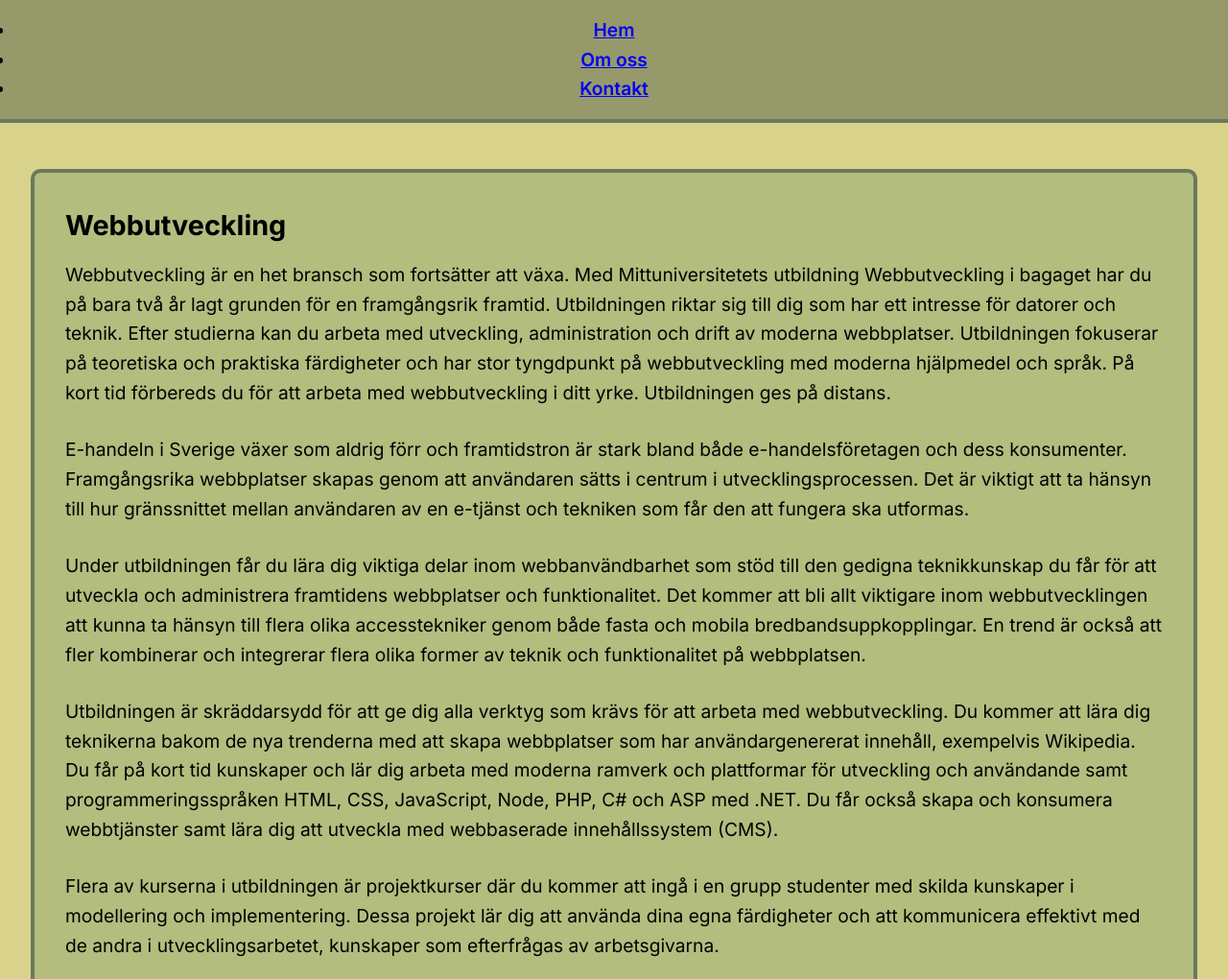
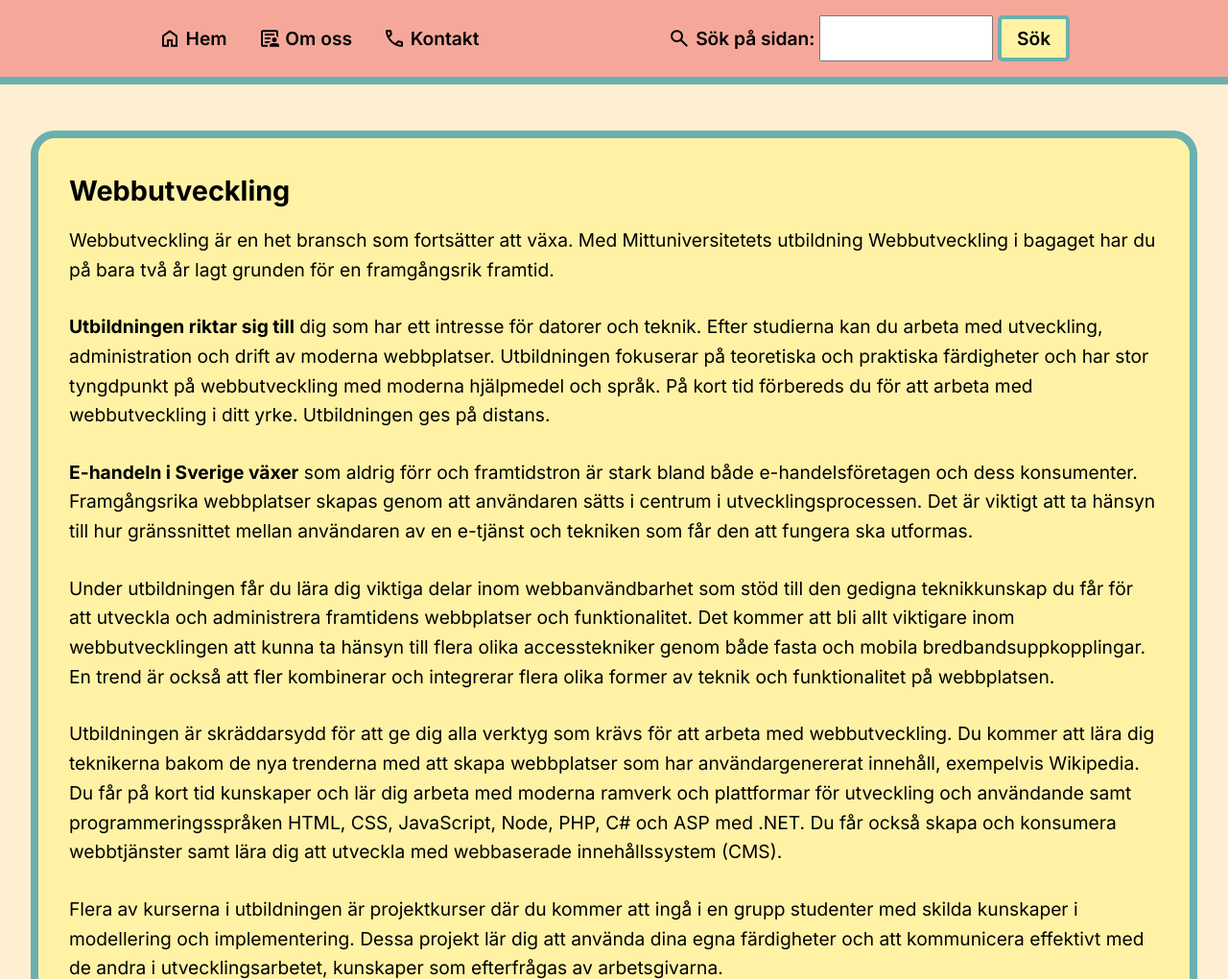
Before and after one commit to alni2600/DT068G-Laboration-2, a plain HTML site: page index.html in a window 1280 px wide. Shown: the top 1020 px of the page at 96% size. Drawn offline with Linux system fonts and the light colour scheme.

Commit message:
uppdaterat header med ikoner, lagt till media query, ändrat i css

```diff
--- a/css/styles.css
+++ b/css/styles.css
@@ -1,4 +1,6 @@
+/* -------------- */
 /* FÖR ALLA SIDOR */
+/* -------------- */
 * {
    box-sizing: border-box;
    margin: 0;
@@ -6,10 +8,10 @@
 }
 
 :root {
-   --primary-color: #D9D28B;
-   --secondary-color: #969A6A;
-   --third-color: #B2BD7E;
-   --contrast-color: #6A795D;
+   --primary-color: #FFEFD2;
+   --secondary-color: #F5A89A;
+   --third-color: #FFF2A5;
+   --contrast-color:#6AB0AF;
 }
 
 body{
@@ -20,14 +22,21 @@ body{
     line-height: 1.6;
 }
 
+
+/* ------------------ */
 /* STORA GRUPPERINGAR */
+/* ------------------ */
 
 header {
+    display: flex;
+    flex-direction: column;
     background-color: var(--secondary-color);
     padding: 1rem;
-    text-align: center;
-    border-bottom: 4px solid var(--contrast-color);
+    justify-content: center;
+    align-items: center;
+    border-bottom: 8px solid var(--contrast-color);
     font-weight: 600;
+    gap: 0.5rem 3rem;
 }
 
 main {
@@ -38,7 +47,7 @@ footer {
     background-color: var(--secondary-color);
     padding: 1rem;
     text-align: center;
-    border-top: 4px solid var(--contrast-color);
+    border-top: 8px solid var(--contrast-color);
     font-weight: 600;
 }
 
@@ -46,20 +55,111 @@ h1, h2, h3, h4, h5, h6 {
     padding: 1rem 1rem 0 1rem;
 }
 
-p {
+p{
     padding: 0.8rem 1rem 1rem 1rem;
 }
 
-section, .section {
+section, .quote-section {
     background-color: var(--third-color);
     margin: 1rem 0;
     padding: 1rem;
-    border-radius: 10px;
-    border: 4px solid var(--contrast-color);
+    border-radius: 25px;
+    border: 8px solid var(--contrast-color);
 }
-
-/* ID */
 
 
 
+/* ------- */
 /* KLASSER */
+/* ------- */
+
+.header-nav {
+    display: flex;
+    align-self: flex-start;
+}
+
+.header-nav ul {
+    display: flex;
+    list-style-type: none;
+    gap: 2rem;
+}
+
+.header-nav a {
+    display: flex;
+    gap: 0.3rem;
+    color: black;
+    text-decoration: none;
+}
+
+.search-box {
+    display: flex;
+    gap: 0.3rem;
+    align-self: flex-end;
+}
+
+.search-box label {
+    display: flex;
+    align-self: center;
+    gap: 0.3rem;
+}
+
+.button {
+    background-color: var(--third-color);
+    font-family: Inter, Arial, sans-serif;
+    color: black;
+    font-size: 1.2rem;
+    font-weight: 600;
+    border: 4px solid var(--contrast-color);
+    padding: 0.5rem 1rem;
+    border-radius: 5px;
+    cursor: pointer;
+}
+
+/* tydlig kontrast vid hover */
+a:hover, button:hover {
+    background-color: var(--contrast-color);
+    border-radius: 10px;
+    cursor: pointer;
+}
+
+/* rutor med citat */
+.quote-section {
+    display: flex;
+    flex-direction: column;
+}
+
+/* citat */
+.quote-section q {
+    align-self: center;
+    text-align: center;
+}
+
+/* källa till citat */
+.quote-section p {
+    align-self: end;
+    text-align: center;
+}
+
+section ul {
+    padding: 0.8rem 1rem 1rem 3rem;
+}
+
+
+/* ---------- */
+/* STOR SKÄRM */
+/* ---------- */
+
+@media (min-width: 850px) {
+    /* lägger menyn på en och samma rad när de får plats */
+    header {
+        flex-direction: row;
+        justify-content: space-evenly;
+        align-items: center;
+        gap: 3rem;
+    }
+
+    /* centrerar länkarna i headern i stor skärm */
+    .header-nav {
+        align-self: center;
+    }
+}
--- a/index.html
+++ b/index.html
@@ -14,22 +14,31 @@
 
 <body>
     <header>
-        <nav>
+        <nav class="header-nav">
             <ul>
-                <li><a href="index.html">Hem</a></li>
-                <li><a href="om-oss.html">Om oss</a></li>
-                <li><a href="kontakt.html">Kontakt</a></li>
+                <li><a href="#"><img src="images/home-black.svg" alt="">Hem</a></li>
+                <li><a href="#"><img src="images/about-us-black.svg" alt="">Om oss</a></li>
+                <li><a href="#"><img src="images/phone-black.svg" alt="">Kontakt</a></li>
             </ul>
         </nav>
+
+        <div class="search-box">
+            <label for="search">
+                <img src="images/search-black.svg" alt="">Sök på sidan: </label>
+            <input type="search" id="search" name="search">
+            <button class="button"> Sök </button>
+        </div>
     </header>
 
     <main>
         <section>
             <h1>Webbutveckling</h1>
 
-            <p>Webbutveckling är en het bransch som fortsätter att växa. Med Mittuniversitetets utbildning Webbutveckling i bagaget har du på bara två år lagt grunden för en framgångsrik framtid. Utbildningen riktar sig till dig som har ett intresse för datorer och teknik. Efter studierna kan du arbeta med utveckling, administration och drift av moderna webbplatser. Utbildningen fokuserar på teoretiska och praktiska färdigheter och har stor tyngdpunkt på webbutveckling med moderna hjälpmedel och språk. På kort tid förbereds du för att arbeta med webbutveckling i ditt yrke. Utbildningen ges på distans.</p>
+            <p>Webbutveckling är en het bransch som fortsätter att växa. Med Mittuniversitetets utbildning Webbutveckling i bagaget har du på bara två år lagt grunden för en framgångsrik framtid.
 
-            <p>E-handeln i Sverige växer som aldrig förr och framtidstron är stark bland både e-handelsföretagen och dess konsumenter. Framgångsrika webbplatser skapas genom att användaren sätts i centrum i utvecklingsprocessen. Det är viktigt att ta hänsyn till hur gränssnittet mellan användaren av en e-tjänst och tekniken som får den att fungera ska utformas.</p>
+            <p><strong>Utbildningen riktar sig till</strong> dig som har ett intresse för datorer och teknik. Efter studierna kan du arbeta med utveckling, administration och drift av moderna webbplatser. Utbildningen fokuserar på teoretiska och praktiska färdigheter och har stor tyngdpunkt på webbutveckling med moderna hjälpmedel och språk. På kort tid förbereds du för att arbeta med webbutveckling i ditt yrke. Utbildningen ges på distans.</p>
+
+            <p><strong>E-handeln i Sverige växer</strong> som aldrig förr och framtidstron är stark bland både e-handelsföretagen och dess konsumenter. Framgångsrika webbplatser skapas genom att användaren sätts i centrum i utvecklingsprocessen. Det är viktigt att ta hänsyn till hur gränssnittet mellan användaren av en e-tjänst och tekniken som får den att fungera ska utformas.</p>
 
             <p>Under utbildningen får du lära dig viktiga delar inom webbanvändbarhet som stöd till den gedigna teknikkunskap du får för att utveckla och administrera framtidens webbplatser och funktionalitet. Det kommer att bli allt viktigare inom webbutvecklingen att kunna ta hänsyn till flera olika accesstekniker genom både fasta och mobila bredbandsuppkopplingar. En trend är också att fler kombinerar och integrerar flera olika former av teknik och funktionalitet på webbplatsen.</p>
 
@@ -38,22 +47,29 @@
             <p>Flera av kurserna i utbildningen är projektkurser där du kommer att ingå i en grupp studenter med skilda kunskaper i modellering och implementering. Dessa projekt lär dig att använda dina egna färdigheter och att kommunicera effektivt med de andra i utvecklingsarbetet, kunskaper som efterfrågas av arbetsgivarna.</p>
         </section>
 
-        <div class="section">
+        <!-- Div istället för section eftersom den inte har rubrik -->
+        <div class="quote-section">
             <q>Branschen bedöms växa med 20 procent närmsta åren och behovet av webbutvecklare är stort.</q>
+            <p>- Statistiska centralbyrån</p>
         </div>
 
         <section>
             <h2>Sammankomster</h2>
             <p>Utbildningen ges helt på distans utan planerade sammankomster på campus. Studietakten är på heltid så du måste räkna med att lägga ned minst 40 timmar i veckan på dina studier. Föreläsningarna som du tar del av sker på dagtid, men det finns även möjlighet att se inspelade föreläsningar i efterhand.
             </p>
+        </section>
 
+        <section>
             <h2>Behörighet</h2>
             <p>Grundläggande behörighet</p>
+        </section>
 
-            <p>Examen efter genomförda studier
-            Högskoleexamen
-
-            Examensbenämningen är Högskoleexamen med inriktning mot datateknik som översätts till Higher Education Diploma with specialization in Computer Engineering.</p>
+        <section>
+            <h2>Examen efter genomförda studier</h2>
+           <ul>
+                <li>Högskoleexamen</li>
+                <li>Examensbenämningen är Högskoleexamen med inriktning mot datateknik som översätts till Higher Education Diploma with specialization in Computer Engineering.</li>
+           </ul>
         </section>
 
         <section>
@@ -61,7 +77,8 @@
             <p> Det är stor efterfrågan på webbutvecklare och webbdesigners. Branschen bedöms växa med 20 procent de kommande åren och den ökande e-handeln bidrar kraftigt. Behovet av duktiga webbutvecklare är därför stort. Denna utbildning ger dig de kunskaper som marknaden vill ha.</p>
         </section>
 
-        <div class="section">
+         <!-- Div istället för section eftersom den inte har rubrik -->
+        <div class="quote-section">
             <q>Webbutveckling är den perfekta balansen mellan logik och kreativitet.</q>
             <p>- Marie Francesca Michl</p>
         </div>
```
Also changed, not shown: images/about-us-black.svg (added), images/about-us-white.svg (added), images/home-black.svg (added), images/phone-black.svg (added), images/search-black.svg (added).
